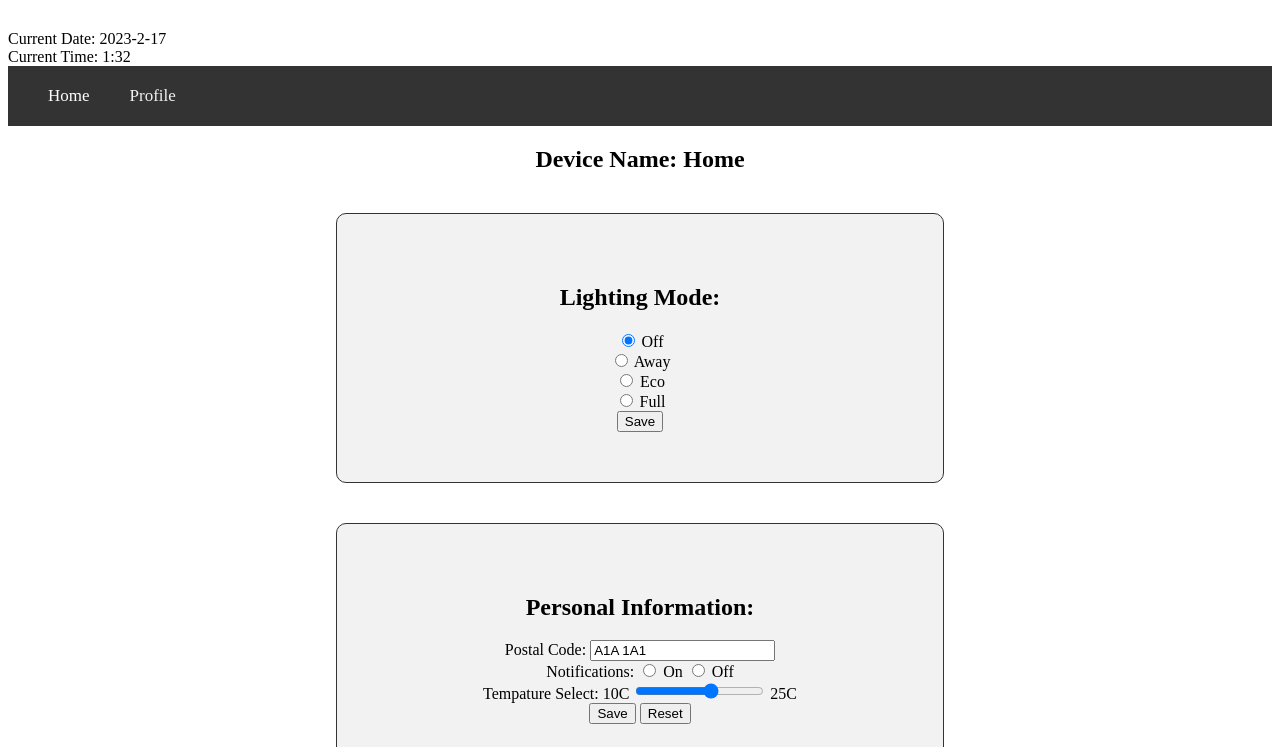
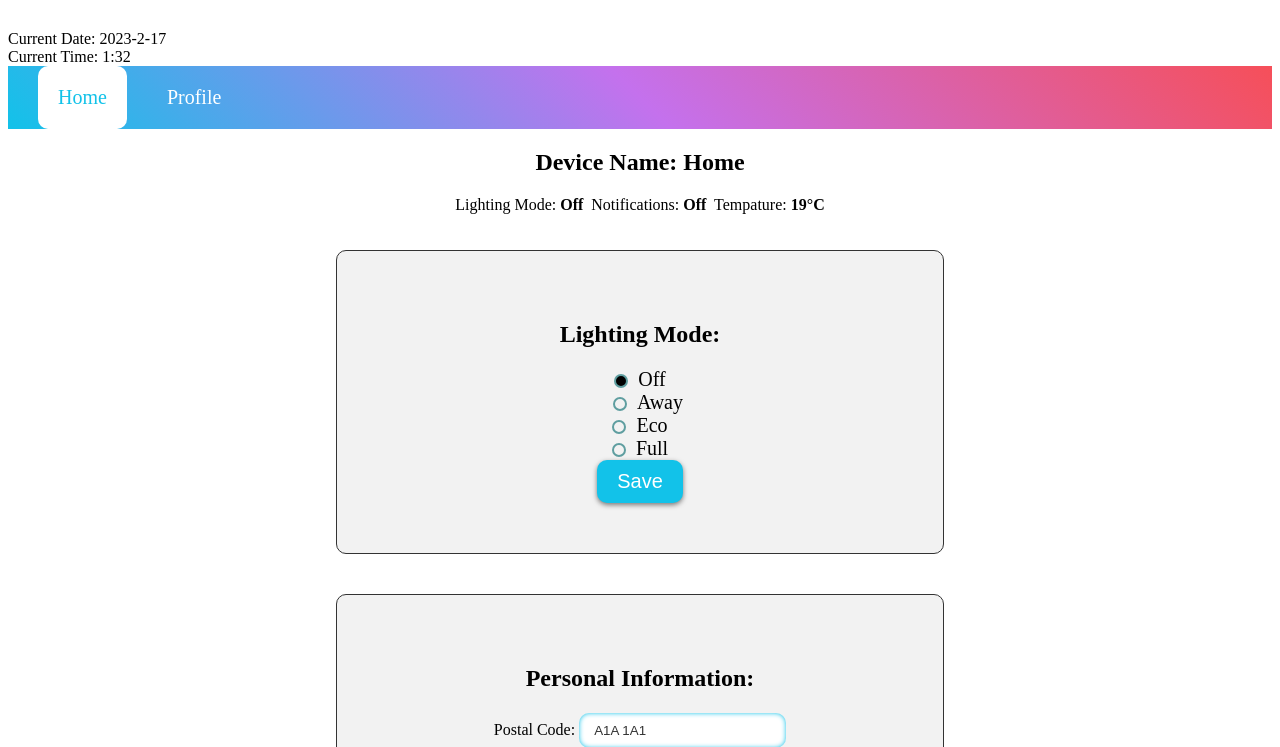
Before and after one commit to Dsopinka/Assignment-1, a plain HTML site: page index.html in a window 1280 px wide. Shown: the part 195-942 px from the top of the page. Drawn offline with Linux system fonts and the light colour scheme.

Commit message:
Add files via upload

```diff
--- a/index.html
+++ b/index.html
@@ -10,30 +10,35 @@
   <div class="datefont" id="date"></div>
   <body>
     <main>
-      <script src="script.js"></script>
       <div class="topnav">
         <a class="active" href="#home">Home</a>
         <a href="profile.html">Profile</a>
       </div>
       <h2 class="deviceName">Device Name: Home</h2>
+      <p class="light-setting">
+        Lighting Mode:&nbsp;<strong id="selected-option">Off</strong>&nbsp;
+        Notifications:&nbsp;<strong id="selected-option2">Off</strong>&nbsp;
+        Tempature:&nbsp;<strong id="selected-option3">19°C</strong>
+      </p>
       <div class="container">
         <div class="light-mode">
           <h2 class="light-title">Lighting Mode:</h2>
           <form>
-            <input type="radio" id="off" name="selectOne" value="off" checked />
-            <label for="off">Off</label><br />
-            <input type="radio" id="away" name="selectOne" value="away" />
-            <label for="away">Away</label><br />
-            <input type="radio" id="eco" name="selectOne" value="eco" />
-            <label for="eco">Eco</label><br />
-            <input type="radio" id="full" name="selectOne" value="full" />
-            <label for="eco">Full</label><br />
+            <input type="radio" id="off" name="selectOne" value="Off" checked />
+            <label for="off" class="radio">Off</label><br />
+            <input type="radio" id="away" name="selectOne" value="Away" />
+            &nbsp;&nbsp;&nbsp;&nbsp;<label for="away" class="radio">Away</label
+            ><br />
+            <input type="radio" id="eco" name="selectOne" value="Eco" />
+            <label for="eco" class="radio">Eco</label><br />
+            <input type="radio" id="full" name="selectOne" value="Full" />
+            <label for="full" class="radio">Full</label><br />
             <input type="button" id="save" value="Save" />
           </form>
         </div>
         <div class="info">
           <h2>Personal Information:</h2>
-          <form>
+          <form class="postTemp">
             <label for="postal-code">Postal Code:</label>
             <input
               type="text"
@@ -44,20 +49,28 @@
               title="Please enter a valid Canadian postal code in the format A1A 1A1"
             /><br />
             <label>Notifications:</label>
-            <input type="radio" name="oneOption" id="on" required />
-            <label for="on">On</label>
-            <input type="radio" name="oneOption" id="off" />
-            <label for="off">Off</label><br />
+            <input type="radio" name="oneOption" id="On" value="On" required />
+            <label for="On" class="radio">On</label>
+            <input type="radio" name="oneOption" id="Off" value="Off" checked />
+            <label for="Off" class="radio">Off</label><br />
 
             <label>Tempature Select:</label>
             <span>10C</span>
-            <input type="range" min="10" max="25" step="0.5" value="19" />
+            <input
+              type="range"
+              id="temp-slider"
+              min="10"
+              max="25"
+              step="0.5"
+              value="19"
+            />
             <span>25C</span><br />
-            <input type="submit" value="Save" />
+            <input type="button" id="submit-3" value="Save" />
             <input type="reset" />
           </form>
         </div>
       </div>
+      <script src="script.js"></script>
     </main>
   </body>
 </html>
--- a/script.js
+++ b/script.js
@@ -1,4 +1,4 @@
-window.onload = function () {
+window.addEventListener("DOMContentLoaded", (event) => {
   const dateDisplay = document.getElementById("date");
 
   const date = new Date();
@@ -13,23 +13,33 @@ window.onload = function () {
     month + 1
   }-${day}<br> Current Time: ${hours}:${minutes}`;
 
-  const password = document.getElementById("password");
-  const confirmPassword = document.getElementById("confirm-password");
+  const form = document.querySelector("form");
+  const submitButton2 = document.getElementById("save");
 
-  const submitButton = document.querySelector("button[type= 'submit']");
-  submitButton.addEventListener("click", function (event) {
-    if (password.value !== confirmPassword.value) {
-      event.preventDefault();
-      alert("Passwords do not match");
-    }
+  submitButton2.addEventListener("click", (event) => {
+    event.preventDefault();
+    const selectedValue = document.querySelector(
+      'input[name="selectOne"]:checked'
+    ).value;
+    const selectedOption = document.getElementById("selected-option");
+    selectedOption.innerHTML = "<strong>" + selectedValue + "</strong>";
+    selectedOption.textContent = selectedValue;
+  });
+  const form2 = document.querySelector(".postTemp");
+  const submitButton3 = document.getElementById("submit-3");
+  submitButton3.addEventListener("click", (event) => {
+    const selectedValue2 = document.querySelector(
+      'input[name="oneOption"]:checked'
+    ).value;
+    const selectedOption2 = document.getElementById("selected-option2");
+    selectedOption2.innerHTML = "<strong>" + selectedValue2 + "</strong>";
+    selectedOption2.textContent = selectedValue2;
   });
 
-  function validateEmail() {
-    var email = document.getElementById("email").value;
-    var re =
-      /^(([^<>()\[\]\\.,;:\s@"]+(\.[^<>()\[\]\\.,;:\s@"]+)*)|(".+"))@((\[[0-9]{1,3}\.[0-9]{1,3}\.[0-9]{1,3}\.[0-9]{1,3}\])|(([a-zA-Z\-0-9]+\.)+[a-zA-Z]{2,}))$/;
-    if (!re.test(email)) {
-      alert("Invalid Email Address");
-    }
-  }
-};
+  const slider = document.querySelector("#temp-slider");
+  const selectedOption3 = document.querySelector("#selected-option3");
+
+  slider.addEventListener("input", () => {
+    selectedOption3.innerHTML = slider.value + "°C";
+  });
+});
--- a/style.css
+++ b/style.css
@@ -1,6 +1,6 @@
 /* Top Navigation Bar */
 .topnav {
-  background-color: #333;
+  background: linear-gradient(45deg, #12c2e9, #c471ed, #f64f59);
   overflow: hidden;
   display: flex;
   align-items: center;
@@ -9,23 +9,26 @@
 
 /* Style the links inside the navigation bar */
 .topnav a {
-  color: #f2f2f2;
+  color: #fff;
   text-decoration: none;
-  font-size: 17px;
+  font-size: 20px;
   padding: 20px;
+  margin: 0 10px;
+  border-radius: 10px;
+  transition: all 0.2s ease-in-out;
 }
 
 /* Change the color of links on hover */
 .topnav a:hover {
-  background-color: #183cb3;
-
+  background-color: #fff;
+  color: #333;
 }
 
 /* Add a color to the active/current link */
 .topnav a.active {
-  color:white
+  color: #12c2e9;
+  background-color: #fff;
 }
-
 /* Welcome Section */
 .welcome {
   text-align: center;
@@ -76,3 +79,107 @@
 .deviceName {
   text-align: center;
 }
+
+.light-setting {
+  text-align: center;
+}
+
+input[type="button"] {
+  background-color: #12c2e9;
+  border: none;
+  color: #fff;
+  padding: 10px 20px;
+  border-radius: 10px;
+  font-size: 20px;
+  cursor: pointer;
+  transition: all 0.2s ease-in-out;
+  box-shadow: 0 2px 5px rgba(0, 0, 0, 0.5);
+}
+
+input[type="button"]:hover {
+  background-color: #e53935;
+  cursor: pointer;
+}
+
+input[type="reset"] {
+  background-color: #12c2e9;
+  border: none;
+  color: #fff;
+  padding: 10px 20px;
+  border-radius: 10px;
+  font-size: 20px;
+  cursor: pointer;
+  transition: all 0.2s ease-in-out;
+  box-shadow: 0 2px 5px rgba(0, 0, 0, 0.5);
+}
+
+input[type="reset"]:hover {
+  background-color: #e53935;
+  cursor: pointer;
+}
+
+button[type="submit"] {
+  background-color: #12c2e9;
+  border: none;
+  color: #fff;
+  padding: 10px 20px;
+  border-radius: 10px;
+  font-size: 20px;
+  cursor: pointer;
+  transition: all 0.2s ease-in-out;
+  box-shadow: 0 2px 5px rgba(0, 0, 0, 0.5);
+}
+
+button[type="submit"]:hover {
+  background-color: #e53935;
+  cursor: pointer;
+}
+
+input[type="text"],
+input[type="password"],
+input[type="email"],
+input[type="birthday"] {
+  display: inline-block;
+  background-color: #f2f2f2;
+  border: none;
+  color: #333;
+  padding: 10px 15px;
+  margin: 2px 0;
+  border-radius: 10px;
+  box-shadow: inset 0px 0px 5px #333;
+  transition: all 0.2s ease-in-out;
+}
+
+input[type="text"],
+input[type="password"],
+input[type="email"],
+input[type="birthday"]:focus {
+  outline: none;
+  background-color: #fff;
+  box-shadow: inset 0px 0px 5px #12c2e9;
+}
+
+/* Radio Buttons */
+input[type="radio"] {
+  display: none;
+  text-align: center;
+}
+label.radio {
+  display: inline-block;
+  margin: 0 20px;
+  font-size: 20px;
+  cursor: pointer;
+}
+label.radio:before {
+  content: "";
+  display: inline-block;
+  width: 10px;
+  height: 10px;
+  margin-right: 10px;
+  border: 2px solid cadetblue;
+  border-radius: 50%;
+  vertical-align: middle;
+}
+input[type="radio"]:checked + label.radio:before {
+  background-color: black;
+}
```
Also changed, not shown: profile.html (+5 -6 lines), profile.js (added, +37 -0 lines).
